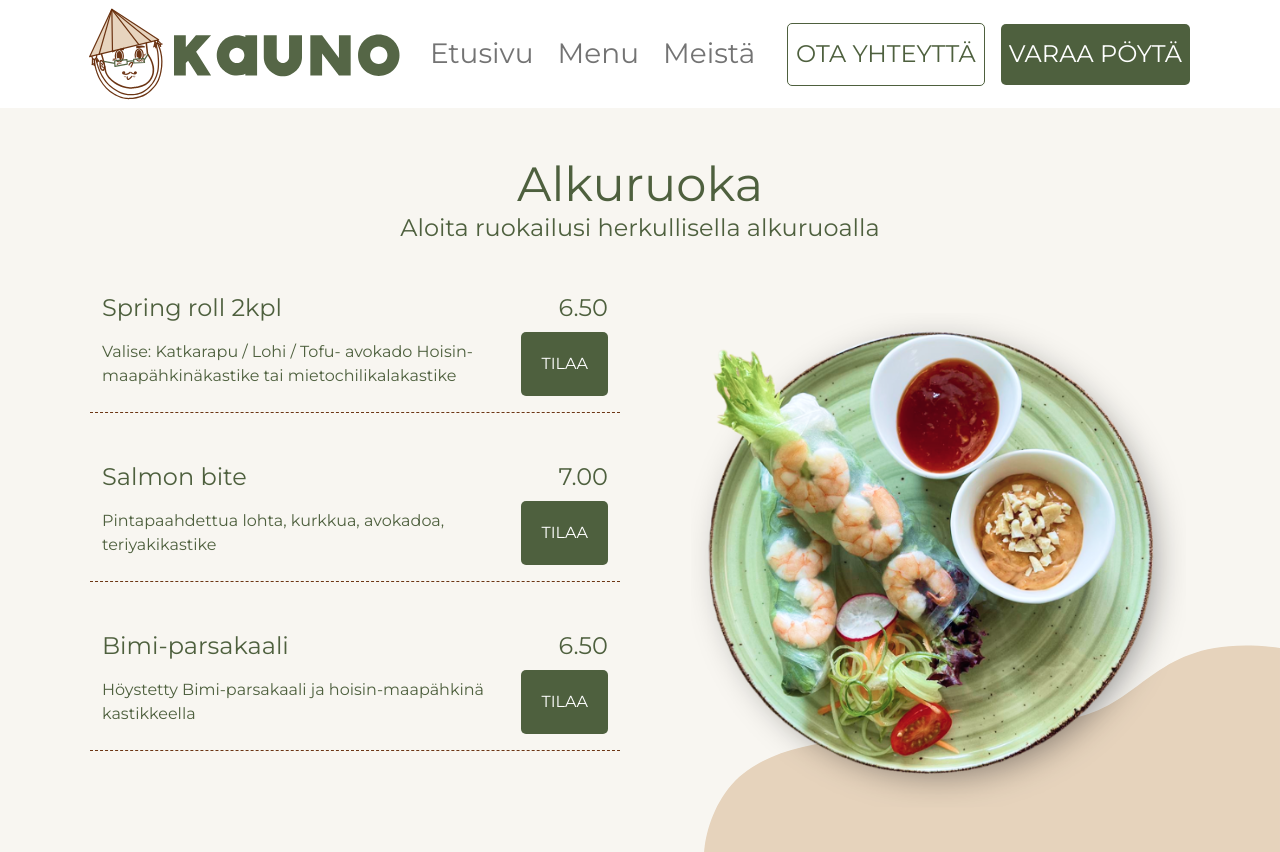
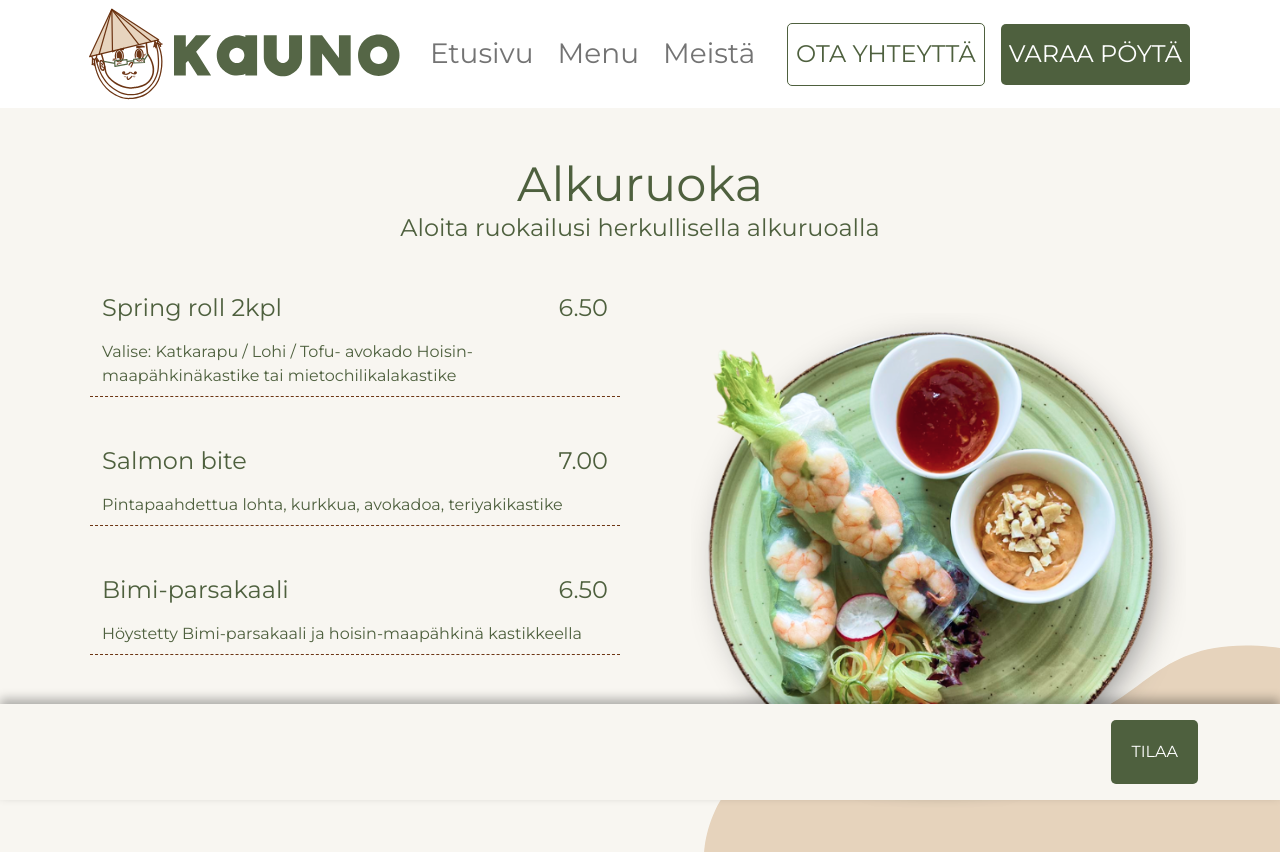
Before and after one commit to phuoc94/kauno-restaurant, a Next.js app: page /menu in a window 1280 px wide. Shown: the top 852 px of the page. Built offline with nearby package versions, Linux system fonts and the light colour scheme.

Commit message:
change order button

```diff
--- /dev/null
+++ b/components/FloatFooterBar.js
@@ -0,0 +1,25 @@
+import { Paper } from '@mui/material';
+import React from 'react';
+import { Container } from 'react-bootstrap';
+
+const FloatFooterBar = () => {
+  return (
+    <div className="float-footer-bar w-100">
+      <div className="py-3 bg-culture">
+        <Container className="d-flex justify-content-end">
+          <button className="button-primary text-uppercase text-nowrap">
+            <span
+              className="button"
+              data-glf-cuid="1f9b655f-fd45-4b5d-9cb4-30d6d24fb65d"
+              data-glf-ruid="bd207f57-4862-4324-9bd5-b695ce16c038"
+            >
+              Tilaa
+            </span>
+          </button>
+        </Container>
+      </div>
+    </div>
+  );
+};
+
+export default FloatFooterBar;
--- a/components/drinkItem.js
+++ b/components/drinkItem.js
@@ -21,17 +21,6 @@ const DrinkItem = ({ item, md, sm }) => {
         <Col>
           <Typography className="py-2">{item.description}</Typography>
         </Col>
-        <Col xs="auto" className="text-right">
-          <button className="button-secondary text-uppercase text-nowrap mb-3">
-            <span
-              className="button"
-              data-glf-cuid="1f9b655f-fd45-4b5d-9cb4-30d6d24fb65d"
-              data-glf-ruid="bd207f57-4862-4324-9bd5-b695ce16c038"
-            >
-              Tilaa
-            </span>
-          </button>
-        </Col>
       </Row>
     </Col>
   );
--- a/components/layout.js
+++ b/components/layout.js
@@ -1,5 +1,6 @@
 import CustomNavbar from './navbar';
 import Footer from './footer';
+import FloatFooterBar from './FloatFooterBar';
 
 export default function Layout({ children }) {
   return (
@@ -7,6 +8,7 @@ export default function Layout({ children }) {
       <CustomNavbar />
       <main>{children}</main>
       <Footer />
+      <FloatFooterBar />
     </>
   );
 }
--- a/components/menuItem.js
+++ b/components/menuItem.js
@@ -21,17 +21,6 @@ const MenuItem = ({ item, md, sm }) => {
         <Col>
           <Typography className="py-2">{item.description}</Typography>
         </Col>
-        <Col xs="auto" className="text-right">
-          <button className="button-primary text-uppercase text-nowrap mb-3">
-            <span
-              className="button"
-              data-glf-cuid="1f9b655f-fd45-4b5d-9cb4-30d6d24fb65d"
-              data-glf-ruid="bd207f57-4862-4324-9bd5-b695ce16c038"
-            >
-              Tilaa
-            </span>
-          </button>
-        </Col>
       </Row>
     </Col>
   );
--- a/pages/index.js
+++ b/pages/index.js
@@ -3,6 +3,7 @@ import HeroSection from '../components/hero';
 import MenuSection from '../components/menu';
 import AboutSection from '../components/about';
 import Reservation from '../components/reservation';
+
 import Head from 'next/head';
 
 export default function Home() {
--- a/styles/globals.css
+++ b/styles/globals.css
@@ -250,6 +250,13 @@ a {
   }
 }
 
+.float-footer-bar {
+  position: fixed;
+  bottom: 0;
+  z-index: 1;
+  box-shadow: 0px -5px 10px rgba(0, 0, 0, 0.3);
+}
+
 @media only screen and (max-width: 767px) {
   .hero-text {
     font-size: 2rem;
```
